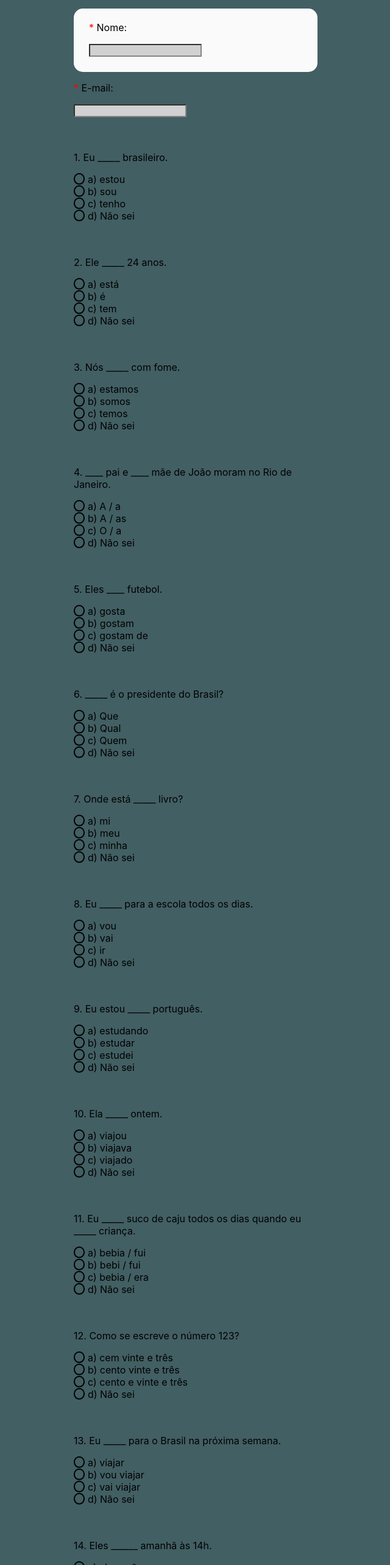
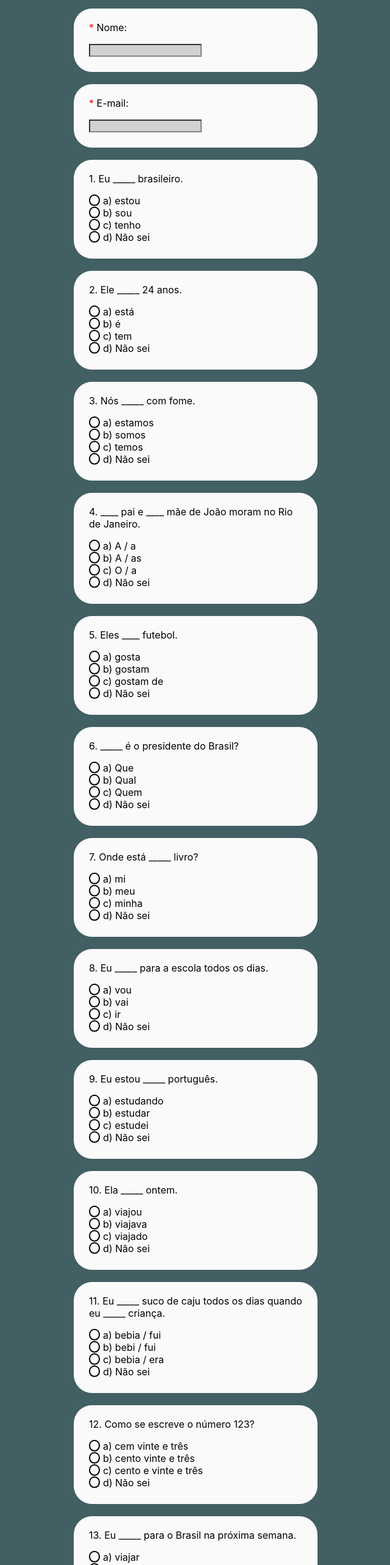
Before and after one commit to afgmlff/quiz-nextjs-vap, a Next.js app: page / in a window 1280 px wide. Shown: the part 120-2686 px from the top of the page at 61% size, without its empty margins (319-959 px from the left). Built offline with nearby package versions, Linux system fonts and the light colour scheme.

Commit message:
replicating init style

```diff
--- a/pages/index.tsx
+++ b/pages/index.tsx
@@ -130,12 +130,13 @@ export default function Home() {
               </div>
             </div>
 
+          <div className={styles.itemContainer}>
             <p className={styles.question}><span className={styles.mandatory}>* </span>E-mail: </p>
             <div className={styles.answer}>
             <input type="text" value={femail} required {...register('email',{required: ''})} onChange={e => setEmail(e.target.value)}></input>
             </div>
-            <br/>
-            <br/>
+          </div>
+          <div className={styles.itemContainer}>
             <p className={styles.question}>1. Eu _____ brasileiro.</p>
             <div className={styles.answer}>
               <input type="radio" id="0" defaultChecked={false} required name="answer1" value="a" onChange={onChange}></input>
@@ -151,9 +152,9 @@ export default function Home() {
               <label> d) Não sei</label>
               <br/>
             </div>
+          </div>
 
-            <br/>
-            <br/>
+          <div className={styles.itemContainer}>
             <p className={styles.question}>2. Ele _____ 24 anos.</p>
             <div className={styles.answer}>
               <input type="radio" id="1" defaultChecked={false} required name="answer2" value="a" onChange={onChange}></input>
@@ -169,9 +170,9 @@ export default function Home() {
               <label> d) Não sei</label>
               <br/>
             </div>
+          </div>
 
-            <br/>
-            <br/>
+          <div className={styles.itemContainer}>
             <p className={styles.question}>3. Nós _____ com fome.</p>
             <div className={styles.answer}>
               <input type="radio" id="2" defaultChecked={false} required name="answer3" value="a" onChange={onChange}></input>
@@ -187,9 +188,10 @@ export default function Home() {
               <label> d) Não sei</label>
               <br/>
             </div>
+          </div>
 
-            <br/>
-            <br/>
+
+          <div className={styles.itemContainer}>
             <p className={styles.question}>4. ____ pai e ____ mãe de João moram no Rio de Janeiro.</p>
             <div className={styles.answer}>
               <input type="radio" id="3" defaultChecked={false} required name="answer4" value="a" onChange={onChange}></input>
@@ -205,9 +207,9 @@ export default function Home() {
               <label> d) Não sei</label>
               <br/>
             </div>
+          </div>
 
-            <br/>
-            <br/>
+          <div className={styles.itemContainer}>
             <p className={styles.question}>5. Eles ____ futebol.</p>
             <div className={styles.answer}>
               <input type="radio" id="4" defaultChecked={false} required name="answer5" value="a" onChange={onChange}></input>
@@ -223,9 +225,9 @@ export default function Home() {
               <label> d) Não sei</label>
               <br/>
             </div>
+          </div>
 
-            <br/>
-            <br/>
+          <div className={styles.itemContainer}>
             <p className={styles.question}>6. _____ é o presidente do Brasil?</p>
             <div className={styles.answer}>
               <input type="radio" id="5" defaultChecked={false} required name="answer6" value="a" onChange={onChange}></input>
@@ -241,9 +243,9 @@ export default function Home() {
               <label> d) Não sei</label>
               <br/>
             </div>
+          </div>
 
-            <br/>
-            <br/>
+          <div className={styles.itemContainer}>
             <p className={styles.question}>7. Onde está _____ livro?</p>
             <div className={styles.answer}>
               <input type="radio" id="6" defaultChecked={false} required name="answer7" value="a" onChange={onChange}></input>
@@ -259,9 +261,9 @@ export default function Home() {
               <label> d) Não sei</label>
               <br/>
             </div>
+          </div>
 
-            <br/>
-            <br/>
+          <div className={styles.itemContainer}>
             <p className={styles.question}>8. Eu _____ para a escola todos os dias.</p>
             <div className={styles.answer}>
               <input type="radio" id="7" defaultChecked={false} required name="answer8" value="a" onChange={onChange}></input>
@@ -277,9 +279,9 @@ export default function Home() {
               <label> d) Não sei</label>
               <br/>
             </div>
+          </div>
 
-            <br/>
-            <br/>
+          <div className={styles.itemContainer}>
             <p className={styles.question}>9. Eu estou _____ português.</p>
             <div className={styles.answer}>
               <input type="radio" id="8" defaultChecked={false} required name="answer9" value="a" onChange={onChange}></input>
@@ -295,10 +297,10 @@ export default function Home() {
               <label> d) Não sei</label>
               <br/>
             </div>
+          </div>
 
 
-            <br/>
-            <br/>
+          <div className={styles.itemContainer}>
             <p className={styles.question}>10. Ela _____ ontem.</p>
             <div className={styles.answer}>
               <input type="radio" id="9" defaultChecked={false} required name="answer10" value="a" onChange={onChange}></input>
@@ -314,9 +316,9 @@ export default function Home() {
               <label> d) Não sei</label>
               <br/>
             </div>
+          </div>
 
-            <br/>
-            <br/>
+          <div className={styles.itemContainer}>
             <p className={styles.question}>11. Eu _____ suco de caju todos os dias quando eu _____ criança.</p>
             <div className={styles.answer}>
               <input type="radio" id="10" defaultChecked={false} required name="answer11" value="a" onChange={onChange}></input>
@@ -332,9 +334,9 @@ export default function Home() {
               <label> d) Não sei</label>
               <br/>
             </div>
+          </div>
 
-            <br/>
-            <br/>
+          <div className={styles.itemContainer}>
             <p className={styles.question}>12. Como se escreve o número 123?</p>
             <div className={styles.answer}>
               <input type="radio" id="11" defaultChecked={false} required name="answer12" value="a" onChange={onChange}></input>
@@ -350,9 +352,9 @@ export default function Home() {
               <label> d) Não sei</label>
               <br/>
             </div>
+          </div>
 
-            <br/>
-            <br/>
+          <div className={styles.itemContainer}>
             <p className={styles.question}>13. Eu _____ para o Brasil na próxima semana.</p>
             <div className={styles.answer}>
               <input type="radio" id="12" defaultChecked={false} required name="answer13" value="a" onChange={onChange}></input>
@@ -368,9 +370,9 @@ export default function Home() {
               <label> d) Não sei</label>
               <br/>
             </div>
+          </div>
 
-            <br/>
-            <br/>
+          <div className={styles.itemContainer}>
             <p className={styles.question}>14. Eles ______ amanhã às 14h.</p>
             <div className={styles.answer}>
               <input type="radio" id="13" defaultChecked={false} required name="answer14" value="a" onChange={onChange}></input>
@@ -386,9 +388,9 @@ export default function Home() {
               <label> d) Não sei</label>
               <br/>
             </div>
+          </div>
 
-            <br/>
-            <br/>
+          <div className={styles.itemContainer}>
             <p className={styles.question}>15. Morei _____ Brasil _____ 2 anos.</p>
             <div className={styles.answer}>
               <input type="radio" id="14" defaultChecked={false} required name="answer15" value="a" onChange={onChange}></input>
@@ -404,9 +406,9 @@ export default function Home() {
               <label> d) Não sei</label>
               <br/>
             </div>
+          </div>
 
-            <br/>
-            <br/>
+          <div className={styles.itemContainer}>
             <p className={styles.question}>16. Eu gosto de viajar _____ avião.</p>
             <div className={styles.answer}>
               <input type="radio" id="15" defaultChecked={false} required name="answer16" value="a" onChange={onChange}></input>
@@ -422,9 +424,9 @@ export default function Home() {
               <label> d) Não sei</label>
               <br/>
             </div>
+          </div>
 
-            <br/>
-            <br/>
+          <div className={styles.itemContainer}>
             <p className={styles.question}>17. O banco _____.</p>
             <div className={styles.answer}>
               <input type="radio" id="16" defaultChecked={false} required name="answer17" value="a" onChange={onChange}></input>
@@ -440,9 +442,9 @@ export default function Home() {
               <label> d) Não sei</label>
               <br/>
             </div>
+          </div>
 
-            <br/>
-            <br/>
+          <div className={styles.itemContainer}>
             <p className={styles.question}>18. Eu sou _____ que meu irmão.</p>
             <div className={styles.answer}>
               <input type="radio" id="17" defaultChecked={false} required name="answer18" value="a" onChange={onChange}></input>
@@ -458,9 +460,9 @@ export default function Home() {
               <label> d) Não sei</label>
               <br/>
             </div>
+          </div>
 
-            <br/>
-            <br/>
+          <div className={styles.itemContainer}>
             <p className={styles.question}>19. _____ um mosquito dentro do quarto.</p>
             <div className={styles.answer}>
               <input type="radio" id="18" defaultChecked={false} required name="answer19" value="a" onChange={onChange}></input>
@@ -476,9 +478,9 @@ export default function Home() {
               <label> d) Não sei</label>
               <br/>
             </div>
+          </div>
 
-            <br/>
-            <br/>
+          <div className={styles.itemContainer}>
             <p className={styles.question}>20. Ele me disse _____ que ele sabe.</p>
             <div className={styles.answer}>
               <input type="radio" id="19" defaultChecked={false} required name="answer20" value="a" onChange={onChange}></input>
@@ -494,9 +496,9 @@ export default function Home() {
               <label> d) Não sei</label>
               <br/>
             </div>
+          </div>
 
-            <br/>
-            <br/>
+          <div className={styles.itemContainer}>
             <p className={styles.question}>21. Ele comprou um sanduíche para _____.</p>
             <div className={styles.answer}>
               <input type="radio" id="20" defaultChecked={false} required name="answer21" value="a" onChange={onChange}></input>
@@ -512,9 +514,9 @@ export default function Home() {
               <label> d) Não sei</label>
               <br/>
             </div>
+          </div>
 
-            <br/>
-            <br/>
+          <div className={styles.itemContainer}>
             <p className={styles.question}>22. Eu _____ de uma água, por favor.</p>
             <div className={styles.answer}>
               <input type="radio" id="21" defaultChecked={false} required name="answer22" value="a" onChange={onChange}></input>
@@ -530,9 +532,9 @@ export default function Home() {
               <label> d) Não sei</label>
               <br/>
             </div>
+          </div>
 
-            <br/>
-            <br/>
+          <div className={styles.itemContainer}>
             <p className={styles.question}>23. _____ você quer aprender português?</p>
             <div className={styles.answer}>
               <input type="radio" id="22" defaultChecked={false} required name="answer23" value="a" onChange={onChange}></input>
@@ -551,9 +553,9 @@ export default function Home() {
               <label> e) Não sei</label>
               <br/>
             </div>
+          </div>
 
-            <br/>
-            <br/>
+          <div className={styles.itemContainer}>
             <p className={styles.question}>24. Ele sairia de casa quando ______ de chover.</p>
             <div className={styles.answer}>
               <input type="radio" id="23" defaultChecked={false} required name="answer24" value="a" onChange={onChange}></input>
@@ -569,9 +571,9 @@ export default function Home() {
               <label> d) Não sei</label>
               <br/>
             </div>
+          </div>
 
-            <br/>
-            <br/>
+          <div className={styles.itemContainer}>
             <p className={styles.question}>25. Espero que você _____.</p>
             <div className={styles.answer}>
               <input type="radio" id="24" defaultChecked={false} required name="answer25" value="a" onChange={onChange}></input>
@@ -587,9 +589,9 @@ export default function Home() {
               <label> d) Não sei</label>
               <br/>
             </div>
+          </div>
 
-            <br/>
-            <br/>
+          <div className={styles.itemContainer}>
             <p className={styles.question}>26. Se eu _____ uma festa, eu te convido.</p>
             <div className={styles.answer}>
               <input type="radio" id="25" defaultChecked={false} required name="answer26" value="a" onChange={onChange}></input>
@@ -605,9 +607,9 @@ export default function Home() {
               <label> d) Não sei</label>
               <br/>
             </div>
+          </div>
 
-            <br/>
-            <br/>
+          <div className={styles.itemContainer}>
             <p className={styles.question}>27. Eu _____ muito ultimamente.</p>
             <div className={styles.answer}>
               <input type="radio" id="26" defaultChecked={false} required name="answer27" value="a" onChange={onChange}></input>
@@ -623,9 +625,9 @@ export default function Home() {
               <label> d) Não sei</label>
               <br/>
             </div>
+          </div>
 
-            <br/>
-            <br/>
+          <div className={styles.itemContainer}>
             <p className={styles.question}>28. Eu já _____ quando ele chegou.</p>
             <div className={styles.answer}>
               <input type="radio" id="27" defaultChecked={false} required name="answer28" value="a" onChange={onChange}></input>
@@ -641,9 +643,9 @@ export default function Home() {
               <label> d) Não sei</label>
               <br/>
             </div>
+          </div>
 
-            <br/>
-            <br/>
+          <div className={styles.itemContainer}>
             <p className={styles.question}>29. _____ alto ____ frio.</p>
             <div className={styles.answer}>
               <input type="radio" id="28" defaultChecked={false} required name="answer29" value="a" onChange={onChange}></input>
@@ -659,9 +661,9 @@ export default function Home() {
               <label> d) Não sei</label>
               <br/>
             </div>
+          </div>
 
-            <br/>
-            <br/>
+          <div className={styles.itemContainer}>
             <p className={styles.question}>30. Eu moro em São Paulo _____ 10 anos.</p>
             <div className={styles.answer}>
               <input type="radio" id="29" defaultChecked={false} required name="answer30" value="a" onChange={onChange}></input>
@@ -677,6 +679,7 @@ export default function Home() {
               <label> d) Não sei</label>
               <br/>
             </div>
+          </div>
 
           </div>
           <div className={styles.submitBut}>
--- a/styles/Home.module.css
+++ b/styles/Home.module.css
@@ -161,11 +161,17 @@
 
 .itemContainer{
   background-color: #fafafa;
-  border-radius: 15px;
+  border-radius: 30px;
   margin-top: 10px;
   padding: 5px 25px 25px 25px;
+  margin-bottom: 20px;
 }
 
 .pageTitle{
   color: white
 }
+
+.submitBut{
+  margin-top: 50px;
+  margin-bottom: 30px;
+}
--- a/styles/globals.css
+++ b/styles/globals.css
@@ -64,6 +64,7 @@ hr{
     transform: scale(0);
     transition: 150ms transform ease-in-out;
 
+    /* alterar pós container */
     background-color: CanvasText;
   }
 
@@ -75,3 +76,7 @@ hr{
     outline: max(2px, 0.15em) solid currentColor;
     outline-offset: max(2px, 0.15em);
   }
+
+  button{
+    background-color: ;
+  }
```
